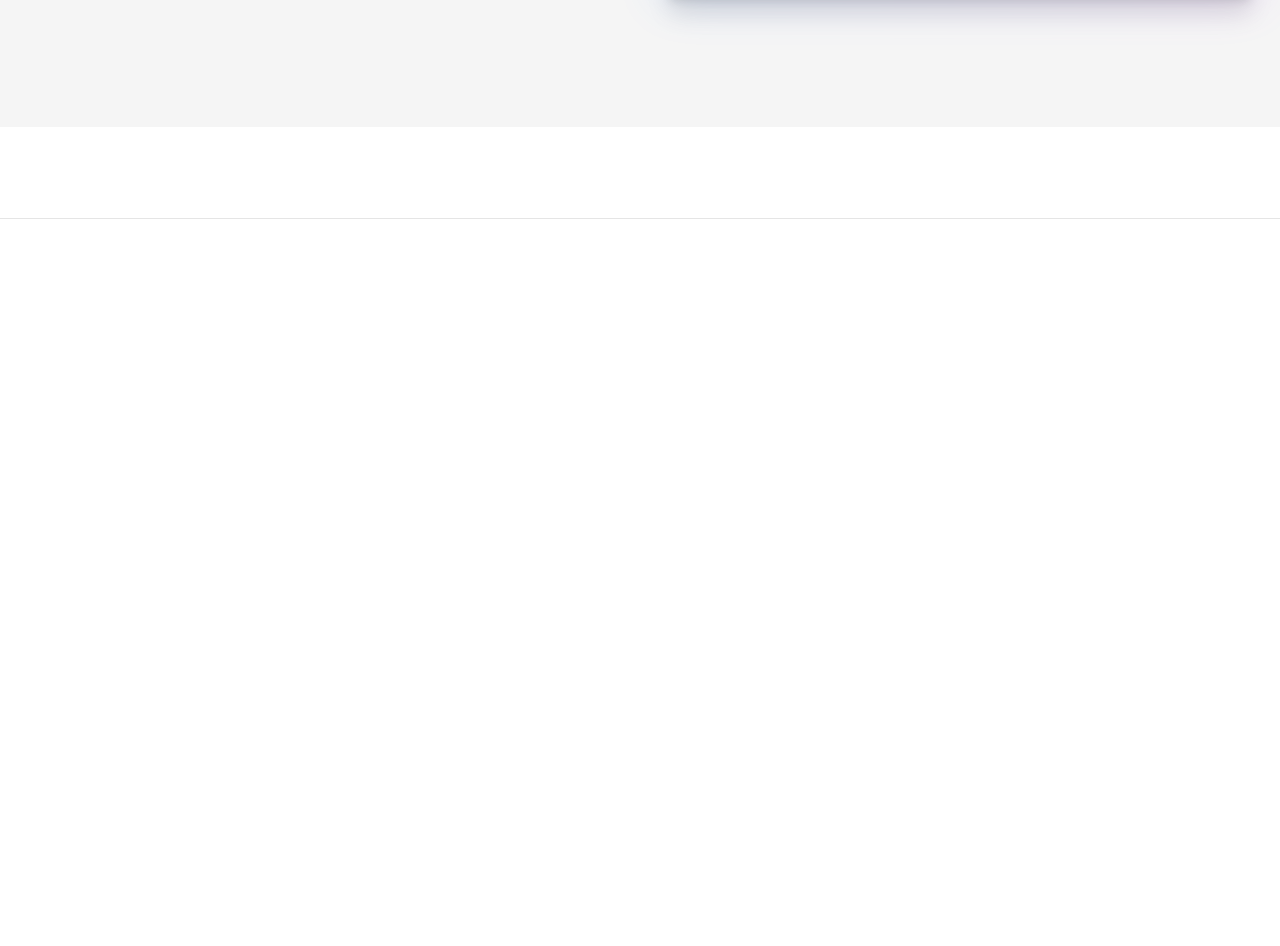
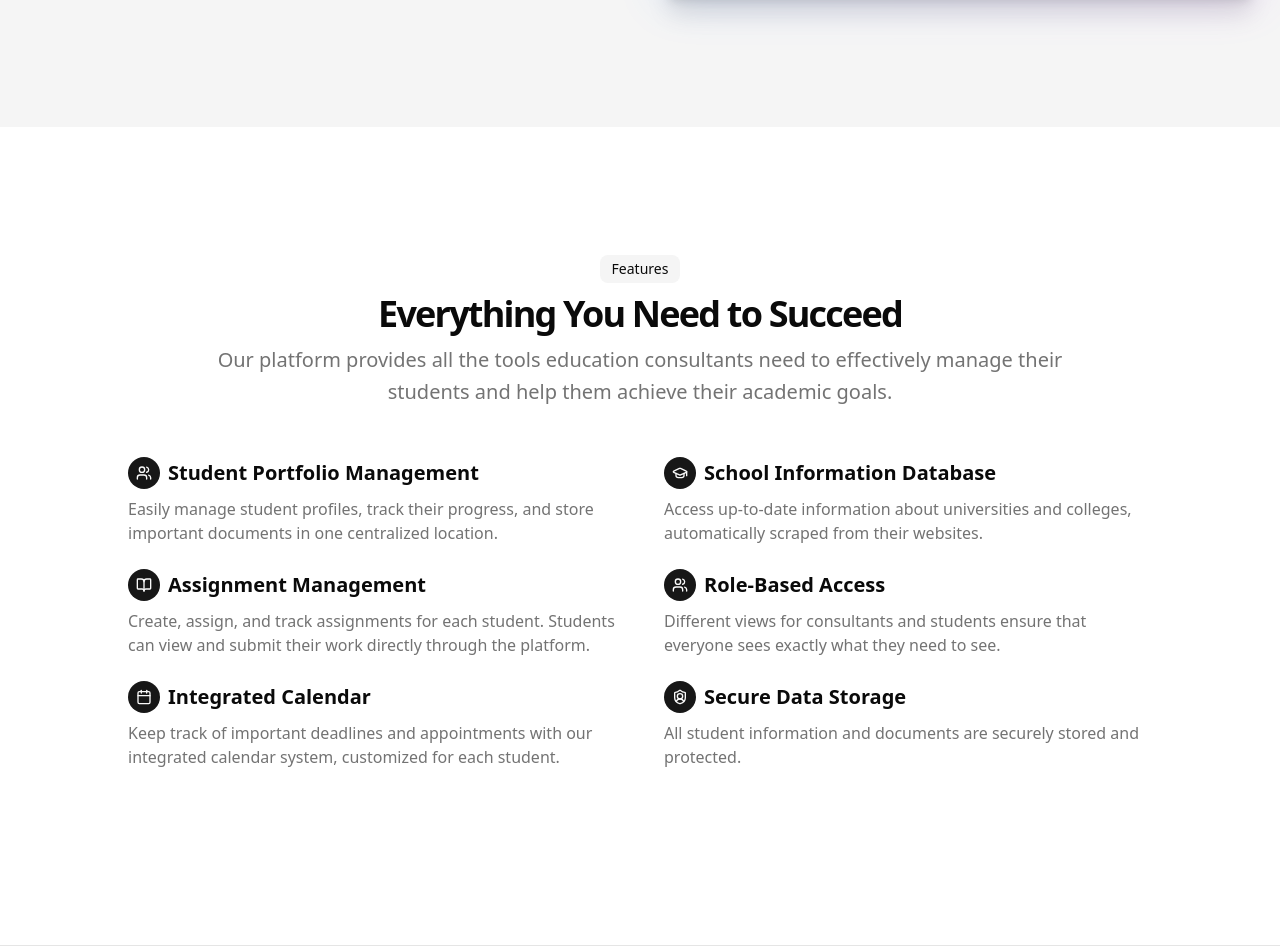
Before and after one commit to cruse-charles/EduConsult, a Next.js app: page / in a window 1280 px wide. Shown: the part 581-1527 px from the top of the page. Before the commit the page ends 800 px from the top, so only its background shows below. Built offline with nearby package versions, Linux system fonts and the light colour scheme; no server answers.

Commit message:
added features section

```diff
--- a/app/page.tsx
+++ b/app/page.tsx
@@ -1,6 +1,6 @@
 import Link from "next/link"
 import { Button } from "@/components/ui/button"
-import { ArrowRight, BookOpen, Calendar, GraduationCap, Users } from "lucide-react"
+import { ArrowRight, BookOpen, Calendar, GraduationCap, ShieldUser, Users } from "lucide-react"
 
 export default function Home() {
   return (
@@ -33,7 +33,8 @@ export default function Home() {
         </div>
       </header>
       <main className="flex-1">
-                <section className="w-full py-12 md:py-24 lg:py-32 bg-muted">
+        {/* Main Text and Dashboard View */}
+        <section className="w-full py-12 md:py-24 lg:py-32 bg-muted">
           <div className="container px-4 md:px-6">
             <div className="grid gap-6 lg:grid-cols-2 lg:gap-12 items-center">
               <div className="flex flex-col justify-center space-y-4">
@@ -107,6 +108,100 @@ export default function Home() {
             </div>
           </div>
         </section>
+        {/* Features Section */}
+        <section id="features" className="w-full py-12 md:py-24 lg:py-32">
+          <div className="container px-4 md:px-6">
+            <div className="flex flex-col items-center justify-center space-y-4 text-center">
+              <div className="space-y-2">
+                <div className="inline-block rounded-lg bg-muted px-3 py-1 text-sm">Features</div>
+                <h2 className="text-3xl font-bold tracking-tighter md:text-4xl/tight">
+                  Everything You Need to Succeed
+                </h2>
+                <p className="max-w-[900px] text-muted-foreground md:text-xl/relaxed lg:text-base/relaxed xl:text-xl/relaxed">
+                  Our platform provides all the tools education consultants need to effectively manage their students
+                  and help them achieve their academic goals.
+                </p>
+              </div>
+            </div>
+            <div className="mx-auto grid max-w-5xl items-center gap-6 py-12 lg:grid-cols-2 lg:gap-12">
+              <div className="grid gap-6">
+                <div className="grid gap-2">
+                  <div className="flex items-center gap-2">
+                    <div className="flex h-8 w-8 items-center justify-center rounded-full bg-primary text-primary-foreground">
+                      <Users className="h-4 w-4" />
+                    </div>
+                    <h3 className="text-xl font-bold">Student Portfolio Management</h3>
+                  </div>
+                  <p className="text-muted-foreground">
+                    Easily manage student profiles, track their progress, and store important documents in one
+                    centralized location.
+                  </p>
+                </div>
+                <div className="grid gap-2">
+                  <div className="flex items-center gap-2">
+                    <div className="flex h-8 w-8 items-center justify-center rounded-full bg-primary text-primary-foreground">
+                      <BookOpen className="h-4 w-4" />
+                    </div>
+                    <h3 className="text-xl font-bold">Assignment Management</h3>
+                  </div>
+                  <p className="text-muted-foreground">
+                    Create, assign, and track assignments for each student. Students can view and submit their work
+                    directly through the platform.
+                  </p>
+                </div>
+                <div className="grid gap-2">
+                  <div className="flex items-center gap-2">
+                    <div className="flex h-8 w-8 items-center justify-center rounded-full bg-primary text-primary-foreground">
+                      <Calendar className="h-4 w-4" />
+                    </div>
+                    <h3 className="text-xl font-bold">Integrated Calendar</h3>
+                  </div>
+                  <p className="text-muted-foreground">
+                    Keep track of important deadlines and appointments with our integrated calendar system, customized
+                    for each student.
+                  </p>
+                </div>
+              </div>
+              <div className="grid gap-6">
+                <div className="grid gap-2">
+                  <div className="flex items-center gap-2">
+                    <div className="flex h-8 w-8 items-center justify-center rounded-full bg-primary text-primary-foreground">
+                      <GraduationCap className="h-4 w-4" />
+                    </div>
+                    <h3 className="text-xl font-bold">School Information Database</h3>
+                  </div>
+                  <p className="text-muted-foreground">
+                    Access up-to-date information about universities and colleges, automatically scraped from their
+                    websites.
+                  </p>
+                </div>
+                <div className="grid gap-2">
+                  <div className="flex items-center gap-2">
+                    <div className="flex h-8 w-8 items-center justify-center rounded-full bg-primary text-primary-foreground">
+                      <Users className="h-4 w-4"/>
+                    </div>
+                    <h3 className="text-xl font-bold">Role-Based Access</h3>
+                  </div>
+                  <p className="text-muted-foreground">
+                    Different views for consultants and students ensure that everyone sees exactly what they need to
+                    see.
+                  </p>
+                </div>
+                <div className="grid gap-2">
+                  <div className="flex items-center gap-2">
+                    <div className="flex h-8 w-8 items-center justify-center rounded-full bg-primary text-primary-foreground">
+                      <ShieldUser className="h-4 w-4"/>
+                    </div>
+                    <h3 className="text-xl font-bold">Secure Data Storage</h3>
+                  </div>
+                  <p className="text-muted-foreground">
+                    All student information and documents are securely stored and protected.
+                  </p>
+                </div>
+              </div>
+            </div>
+          </div>
+        </section>
       </main>
       <footer className="border-t">
 
```
